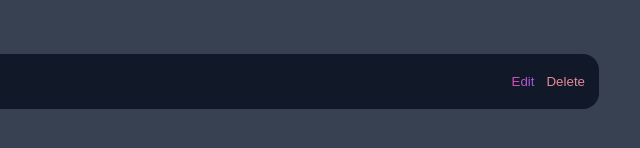
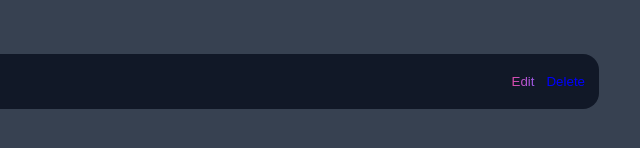
Before and after one commit to AditiDiti/to-do-list, a plain HTML site: page index.html in a window 1280 px wide. Both pictures are taken after typing "Sample" into the empty fields and a click on the input "Add Task". Shown: the part 218-366 px from the top of the page, 409-1049 px from the left. Drawn offline with Linux system fonts and the light colour scheme.

Commit message:
Update main.css

```diff
--- a/main.css
+++ b/main.css
@@ -153,5 +153,5 @@
  }
 
  .task .actions .delete {
-    color:rgb(227, 137, 155);
+    color:blue;
  }
```
